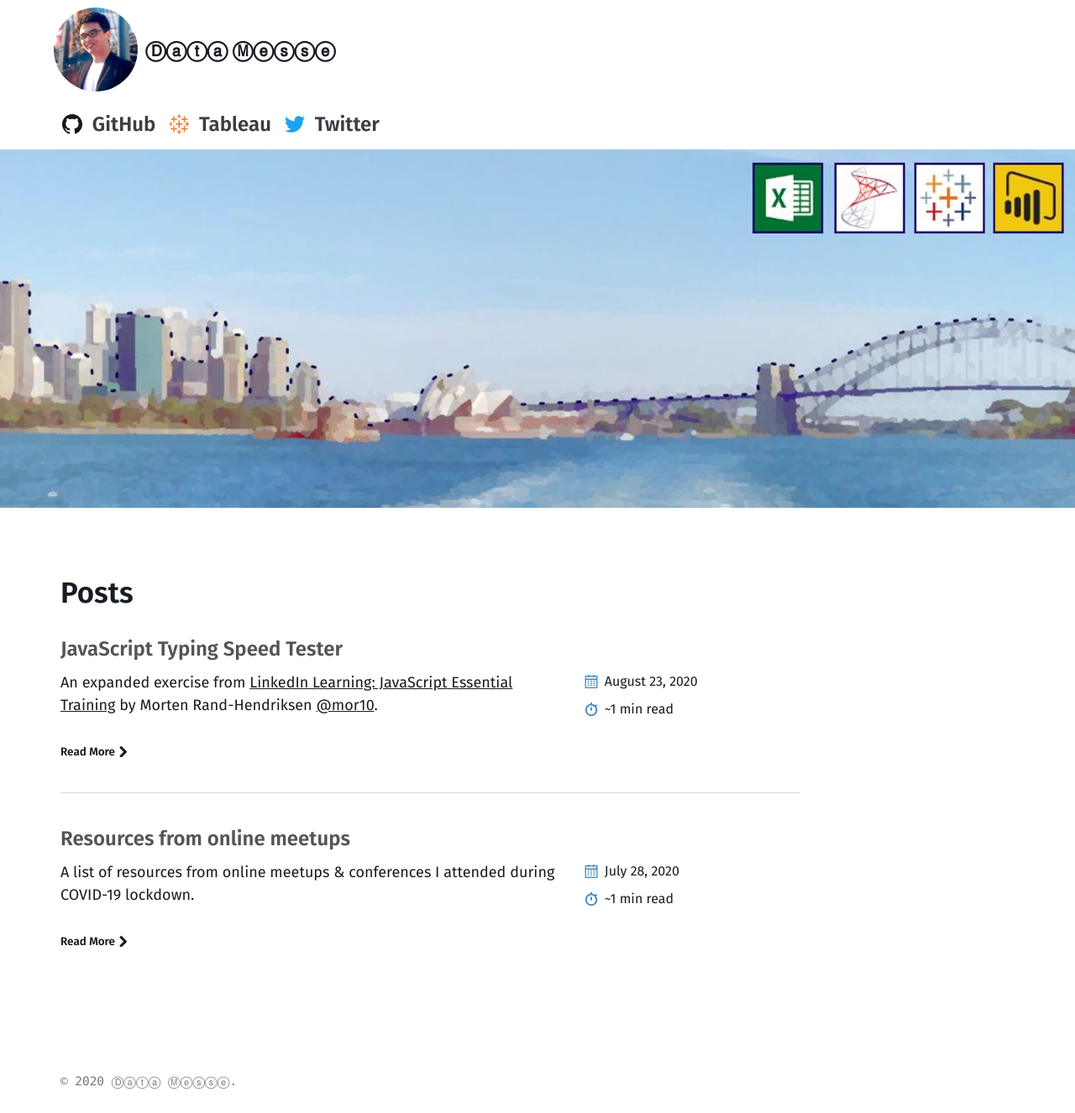
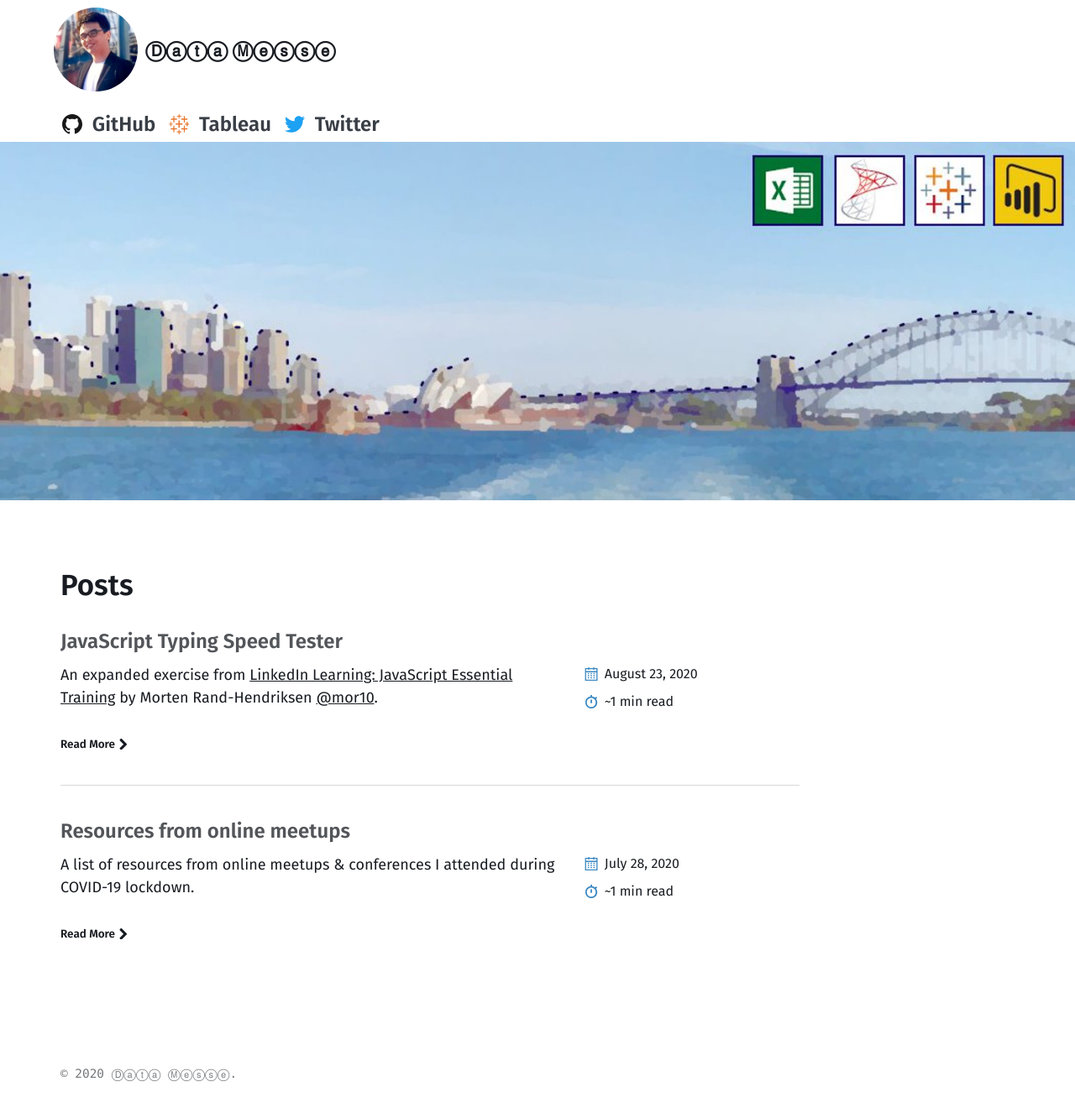
Before and after one commit to datamesse/blog, a Jekyll site: the page built from index.md, in a window 1280 px wide. Shown: the whole page at 84% size. Built offline with Jekyll 4.4.1, drawn with Linux system fonts in a browser that asks for light colours.

Commit message:
Update _intro.scss

```diff
--- a/_sass/basically-basic/_intro.scss
+++ b/_sass/basically-basic/_intro.scss
@@ -4,7 +4,7 @@
 
 .intro {
   margin: 1rem 0;
-  padding-top: 2rem;
+  padding-top: 1.5rem;
   padding-bottom: 0.5rem;
 }
 
```
